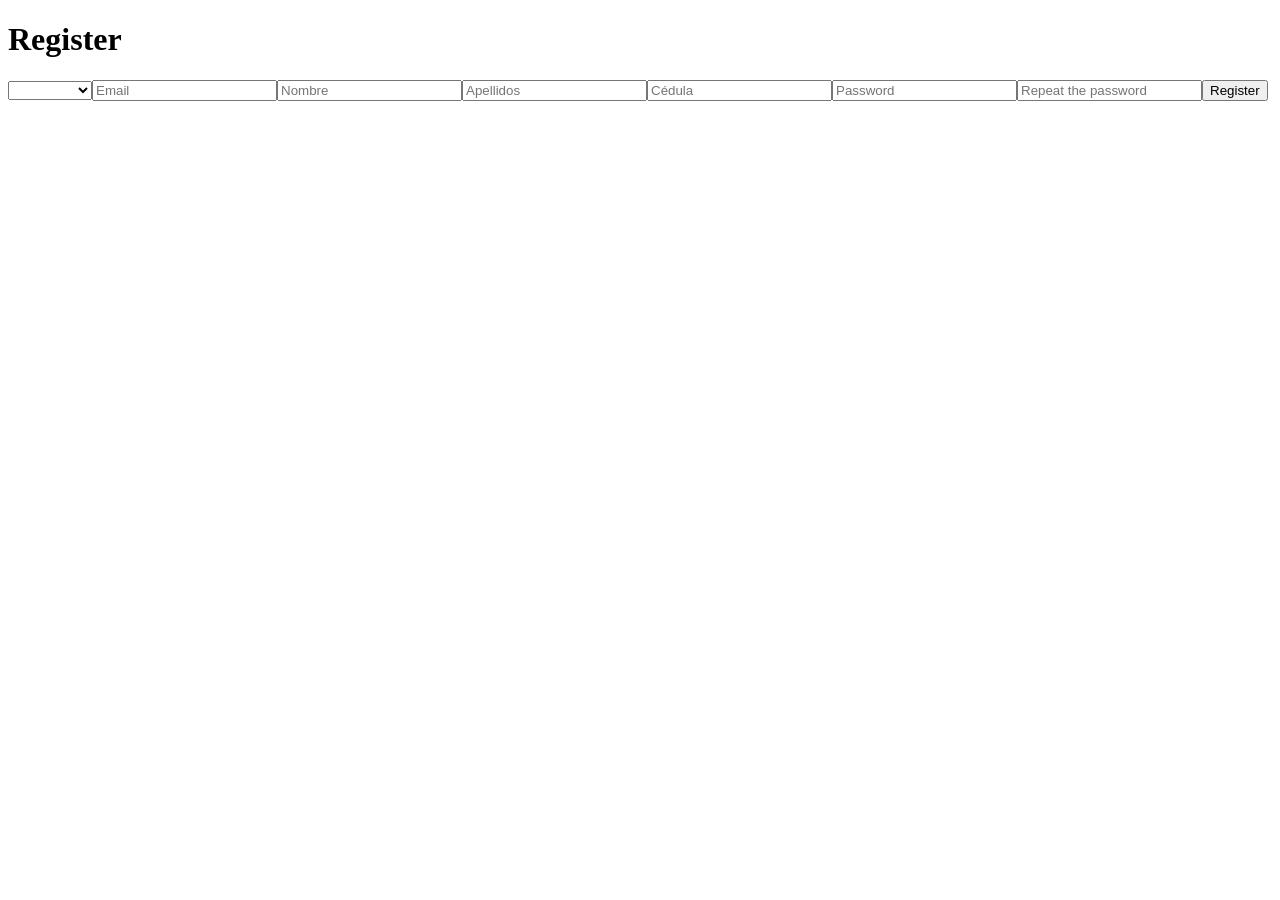
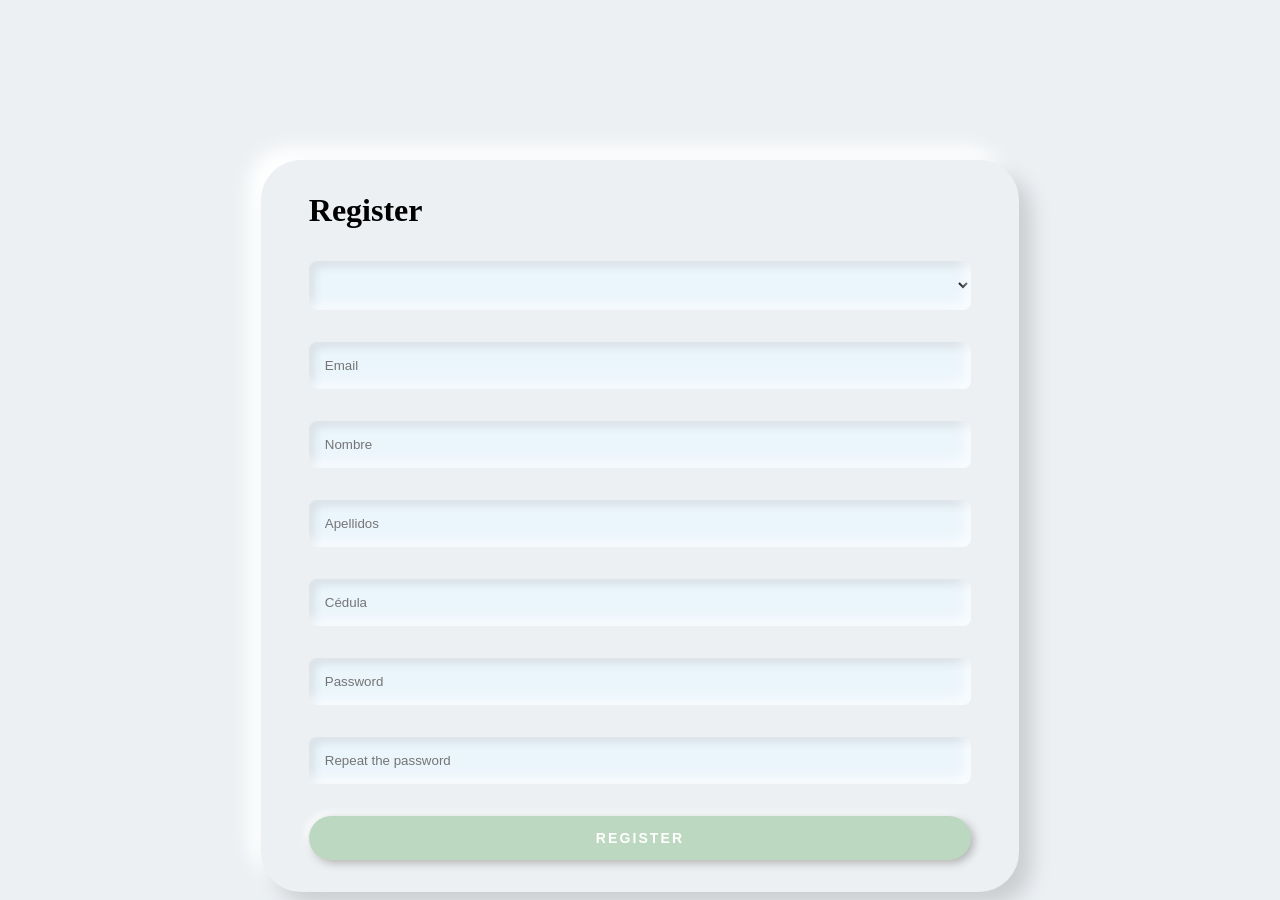
Before and after one commit to sebastianjsam/SrAgroFrontend, an Angular app: page / in a window 1280 px wide. Before the commit the page ends 800 px from the top, so only its background shows below. Built offline with nearby package versions, Linux system fonts and the light colour scheme.

Commit message:
Estilos css para login y registro

```diff
--- a/src/styles.css
+++ b/src/styles.css
@@ -1 +1,64 @@
-/* You can add global styles to this file, and also import other style files */
+*{
+  box-sizing: border-box;
+}
+html,
+body {
+  background: #ecf0f3;
+}
+h1 {
+  margin: 0;
+  padding: 0;
+}
+.custom-form {
+  min-width: 300px;
+  max-width: 60%;
+  margin: 0px auto;
+  background: rgba(255, 255, 255, 0.15);
+  padding: 2rem 3rem;
+  margin: auto;
+  border-radius: 2.5rem;
+  background-color: #ecf0f3;
+  box-shadow: 13px 13px 20px #cbced1, -13px -13px 20px #ffffff;
+  color: black;
+  margin-top: 10rem;
+}
+.custom-form input {
+  display: block;
+  margin: 2rem 0;
+  width: 100%;
+  border-radius: 0.5rem;
+  padding: 1rem;
+  border: none;
+  box-shadow: inset -5px -5px 15px rgba(255, 255, 255, 0.8), inset 5px 5px 10px
+      rgba(0, 0, 0, 0.1);
+  border: 0 none;
+  background: #ebf5fc;
+}
+.custom-form button {
+  text-transform: uppercase;
+  letter-spacing: 0.15em;
+  border: none;
+  font-size: 0.875rem;
+  color: #ffffff;
+  font-weight: bold;
+  background-color: #bcd8c1;
+  width: 100%;
+  display: block;
+  padding: 0.875rem 1rem;
+  border-radius: 1.5rem;
+  box-shadow: 3px 3px 8px #b1b1b1, -3px -3px 8px #ffffff;
+  cursor: pointer;
+}
+
+.custom-form select {
+  display: block;
+  margin: 2rem 0;
+  width: 100%;
+  border-radius: 0.5rem;
+  padding: 1rem;
+  border: none;
+  box-shadow: inset -5px -5px 15px rgba(255, 255, 255, 0.8), inset 5px 5px 10px
+      rgba(0, 0, 0, 0.1);
+  border: 0 none;
+  background: #ebf5fc;
+  }
```
